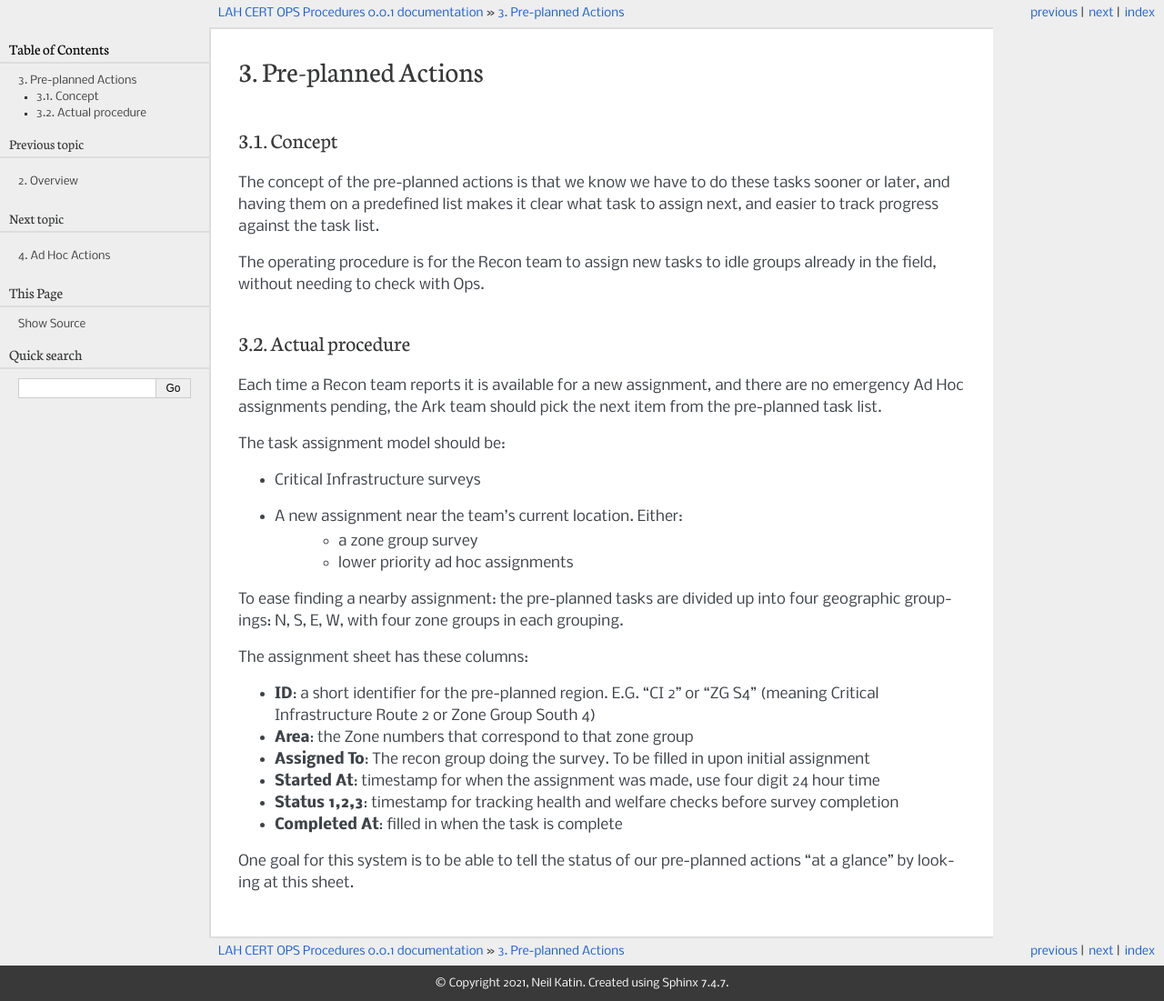
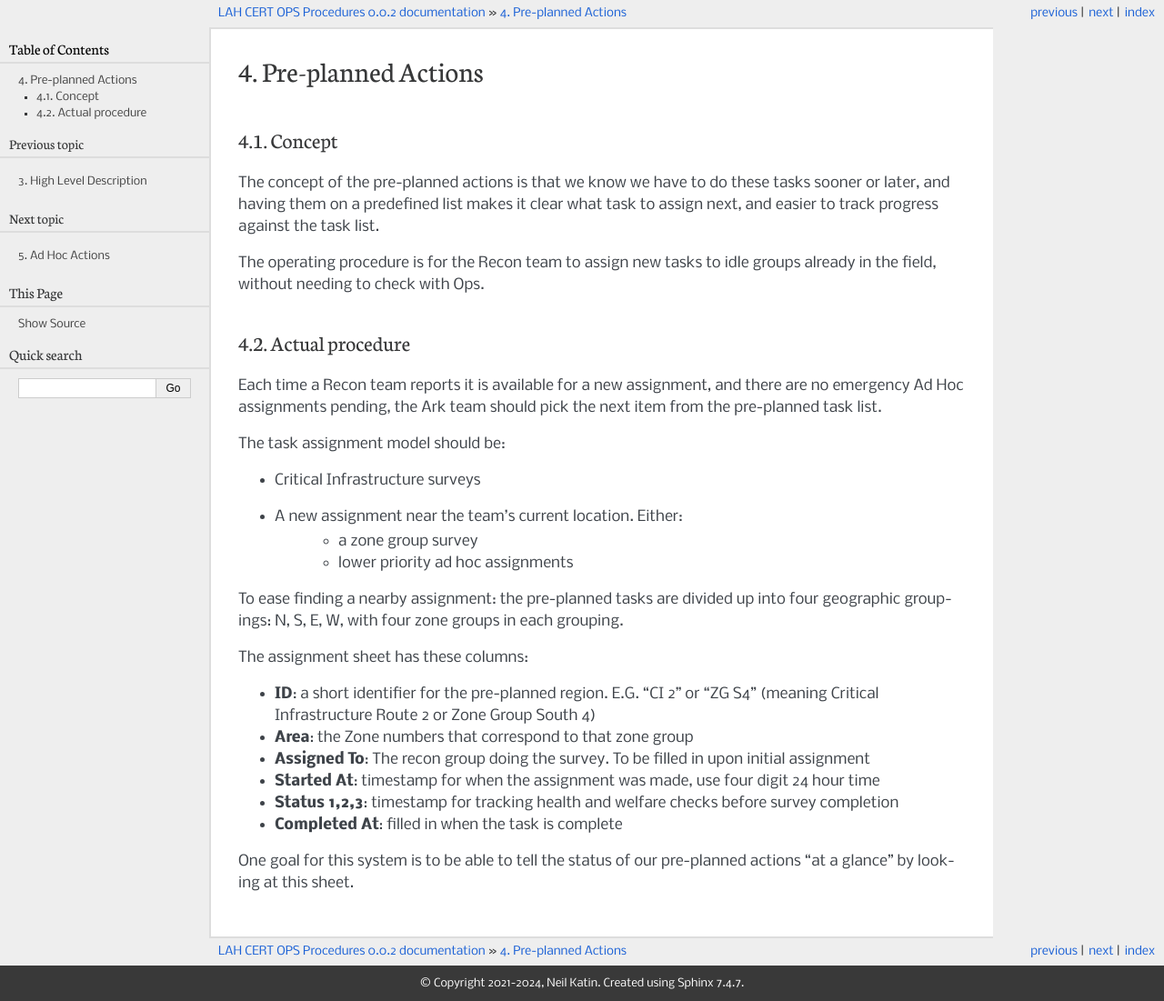
Before and after one commit to neilkatin/lahcert-ops-procedures, a Sphinx documentation site: the page built from source/preplannedactions.rst, in a window 1280 px wide. Shown: the whole page at 91% size. Built offline with Sphinx 7.4.7, drawn with Linux system fonts in a browser that asks for light colours.

Commit message:
added high level page

```diff
--- a/source/conf.py
+++ b/source/conf.py
@@ -31,8 +31,11 @@
 # Add any Sphinx extension module names here, as strings. They can be
 # extensions coming with Sphinx (named 'sphinx.ext.*') or your custom
 # ones.
-extensions = ['sphinx.ext.todo',
-    'sphinx.ext.githubpages']
+extensions = [
+        'sphinx.ext.todo',
+        'sphinx.ext.githubpages',
+        'sphinx.ext.graphviz',
+              ]
 
 # Add any paths that contain templates here, relative to this directory.
 templates_path = ['_templates']
@@ -48,7 +51,7 @@
 
 # General information about the project.
 project = 'LAH CERT OPS Procedures'
-copyright = '2021, Neil Katin'
+copyright = '2021-2024, Neil Katin'
 author = 'Neil Katin'
 
 # The version info for the project you're documenting, acts as replacement for
@@ -56,16 +59,16 @@
 # built documents.
 #
 # The short X.Y version.
-version = '0.0.1'
+version = '0.0.2'
 # The full version, including alpha/beta/rc tags.
-release = '0.0.1'
+release = '0.0.2'
 
 # The language for content autogenerated by Sphinx. Refer to documentation
 # for a list of supported languages.
 #
 # This is also used if you do content translation via gettext catalogs.
 # Usually you set "language" from the command line for these cases.
-language = None
+language = 'en'
 
 # List of patterns, relative to source directory, that match files and
 # directories to ignore when looking for source files.
--- a/source/index.rst
+++ b/source/index.rst
@@ -13,6 +13,7 @@
 
    readfirst
    overview
+   highlevel
    preplannedactions
    adhocactions
    status
```
Also changed, not shown: README.md (added, +15 -0 lines), requirements.txt (+21 -23 lines), source/highlevel.rst (added, +127 -0 lines), 3 other files.
